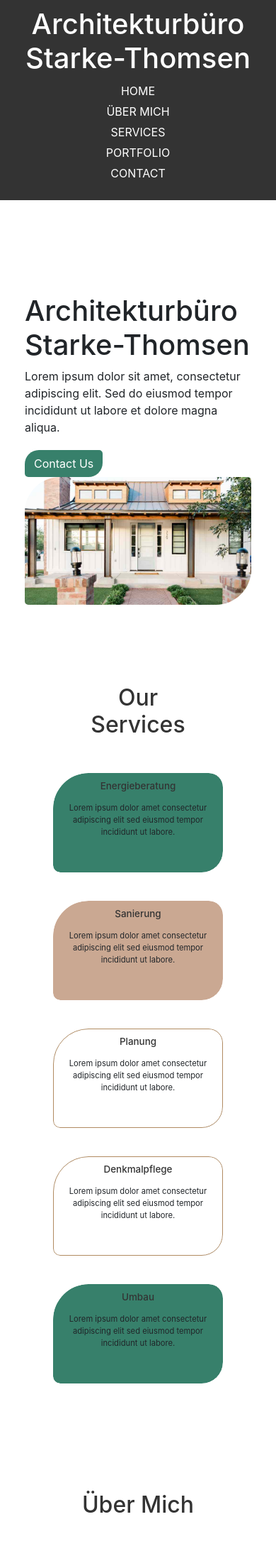
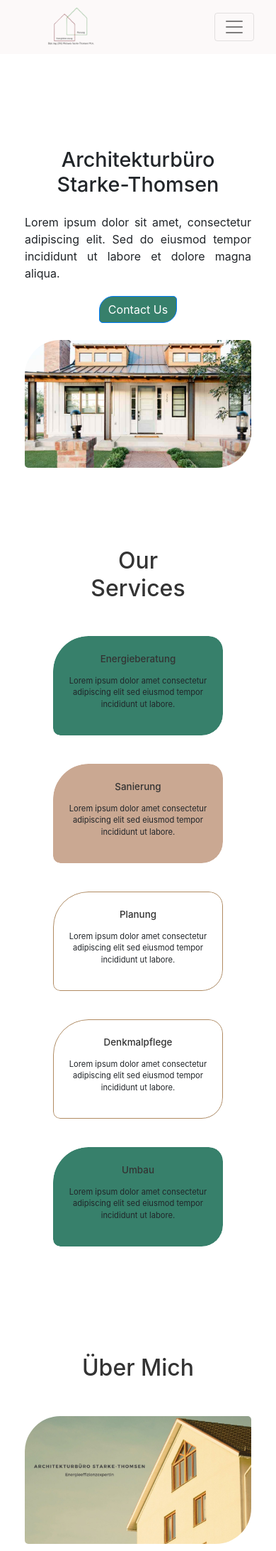
Before and after one commit to DouniaBK/arkitekture-MST, a Django app: page / in a window 390 px wide. Shown: the top 2185 px of the page at 71% size. Run offline with Django 5.2, Linux system fonts and the light colour scheme; some libraries are stand-ins or nearby versions.

Commit message:
add: logo and fix responsiveness

```diff
--- a/home/static/home/css/styles.css
+++ b/home/static/home/css/styles.css
@@ -20,8 +20,8 @@
 }
 
 .header {
-    background: #333;
-    color: #fff;
+    background: #fcf9f9;
+    color: #0c0c0c;
     padding: 10px 0;
     text-align: center;
 }
@@ -42,8 +42,13 @@
 }
 
 nav ul li a {
-    color: #fff;
+    color: #0f0f0f;
     text-decoration: none;
+}
+
+.navbar-logo {
+    max-width: 100px; /* Set the maximum width of the logo */
+    height: auto; /* Maintain aspect ratio */
 }
 
 .content-wrapper {
@@ -88,10 +93,8 @@
 
 
 div.project {
-    background: #fff;
     padding: 10px;
     margin-bottom: 40px;
-    border: 1px solid #ddd;
     border-radius: 5px;
 }
 
@@ -104,11 +107,18 @@
     margin-bottom: 10px;
 }
 
-div.project a {
+div.project a, div.service a {
     display: inline-block;
     margin-top: 10px;
     color: #007BFF;
 }
+
+div.project img, div.service img {
+    width: 100%;
+    height: auto;
+    border-radius: 5px; /* Make the images have the same rounded corners as the containers */
+}
+
 
 .contact-info {
     margin-top: 40px;
@@ -265,8 +275,26 @@
         font-size: 0.8em; /* Smaller text for the services section on smaller screens */
     }
 
-    div.service h3 {
+    div.service h3, div.project h3, div.aboutme h3 {
         font-size: 1.3em; /* Smaller font size for h3 elements within services on smaller screens */
+        margin-top: revert;
+    }
+
+    h2 {
+        font-size: 1.2em; /* Smaller font size for h3 elements within services on smaller screens */
+        margin: 1em;
+        margin-bottom: 10px;
+    }
+}
+
+@media (max-width: 576px) {
+    h2 {
+        margin-bottom: 5px;
+    }
+
+    h1 {
+        margin-bottom: 5px;
+        font-size: 1.8em; /* Smaller font size for h3 elements within services on smaller screens */
     }
 }
 
@@ -275,7 +303,24 @@
         font-size: 0.7em; /* Even smaller text for the services section on very small screens */
     }
 
+
     div.service h3 {
         font-size: 1.2em; /* Even smaller font size for h3 elements within services on very small screens */
     }
+
+    div.project h3 {
+        font-size: 1.2em; /* Even smaller font size for h3 elements within services on very small screens */
+    }
+
+    h2 {
+        font-size: 1em; /* Smaller font size for h3 elements within services on smaller screens */
+        margin: 1em;
+        margin-bottom: 5px;
+    }
+
+    main h1 {
+        margin-bottom: 5px;
+        font-size: 1.8em; /* Smaller font size for h3 elements within services on smaller screens */
+    }
+
 }
--- a/home/templates/home/base.html
+++ b/home/templates/home/base.html
@@ -10,17 +10,31 @@
 </head>
 <body>
     <header class="header">
-        <h1>Architekturbüro Starke-Thomsen</h1>
-        <nav>
-            <ul>
-                <li><a href="{% url 'home' %}">HOME</a></li>
-                <li><a href="{% url 'about' %}">ÜBER MICH</a></li>
-                <li><a href="{% url 'services' %}">SERVICES</a></li>
-                <li><a href="{% url 'portfolio' %}">PORTFOLIO</a></li>
-                <li><a href="{% url 'contact' %}">CONTACT</a></li>
-            </ul>
-        </nav>
+        <div class="container">
+            <div class="row align-items-center">
+                <div class="col-md-2 col-6">
+                    <img src="{% static 'home/images/logo-Architekturbüro-Starke-Thomsen-resized-nobg.png' %}" alt="Logo" class="navbar-logo">
+                </div>
+                <div class="col-md-10 col-6 d-flex justify-content-end">
+                    <nav class="navbar navbar-expand-md navbar-light justify-content-start">
+                        <button class="navbar-toggler" type="button" data-toggle="collapse" data-target="#navbarNav" aria-controls="navbarNav" aria-expanded="false" aria-label="Toggle navigation">
+                            <span class="navbar-toggler-icon"></span>
+                        </button>
+                        <div class="collapse navbar-collapse" id="navbarNav">
+                            <ul class="navbar-nav">
+                                <li class="nav-item"><a class="nav-link" href="{% url 'home' %}">HOME</a></li>
+                                <li class="nav-item"><a class="nav-link" href="{% url 'about' %}">ÜBER MICH</a></li>
+                                <li class="nav-item"><a class="nav-link" href="{% url 'services' %}">SERVICES</a></li>
+                                <li class="nav-item"><a class="nav-link" href="{% url 'portfolio' %}">PORTFOLIO</a></li>
+                                <li class="nav-item"><a class="nav-link" href="{% url 'contact' %}">CONTACT</a></li>
+                            </ul>
+                        </div>
+                    </nav>
+                </div>
+            </div>
+        </div>
     </header>
+
     <div class="content-wrapper">
         <main>
             {% block content %}{% endblock %}
--- a/home/templates/home/home.html
+++ b/home/templates/home/home.html
@@ -7,11 +7,12 @@
 <!-- Introduction section -->
 <div class="container m-7">
     <div class="row">
-        <div class="col-lg-6 ">
-            <h1 class="fw-bold d-flex justify-content-center">Architekturbüro
-                Starke-Thomsen</h1>
-            <p>Lorem ipsum dolor sit amet, consectetur adipiscing elit. Sed do eiusmod tempor incididunt ut labore et dolore magna aliqua.</p>
-            <a href="{% url 'contact' %}" class="btn" id="btn-green-leaf">Contact Us</a>
+        <div class="col-lg-6">
+            <h1 class="fw-bold text-center mb-4">Architekturbüro Starke-Thomsen</h1>
+            <p class="text-justify">Lorem ipsum dolor sit amet, consectetur adipiscing elit. Sed do eiusmod tempor incididunt ut labore et dolore magna aliqua.</p>
+            <div class="text-center mb-4">
+                <a href="{% url 'contact' %}" class="btn btn-primary" id="btn-green-leaf">Contact Us</a>
+            </div>
         </div>
         <div class="col-lg-6">
             <img src="{% static 'home/images/intro-image.jpg' %}" class="img-fluid" id="intro-image"  alt="Architect House Image">
@@ -23,7 +24,7 @@
 <div class="container m-7">
     <!-- Services section -->
     <div class="content-section">
-        <h2 class="m-5">Our Services</h2>
+        <h2 class="m-5 text-start">Our Services</h2>
         <div class="service-container">
             <div class="service">
                 <h3>Energieberatung</h3>
@@ -61,10 +62,12 @@
         </div>
         <div class="col-lg-6">
             <div class="aboutme">
-                <h3 class="d-flex justify-content-center">Dipl.-Ing. (FH) Michaela Starke-Thomsen M.A., Energieeffizienzexpertin</h3>
-                <p>Lorem ipsum dolor amet consectetur adipiscing elit sed eiusmod tempor incididunt ut labore.Lorem ipsum dolor amet consectetur adipiscing elit sed eiusmod tempor incididunt ut labore.Lorem ipsum dolor amet consectetur adipiscing elit sed eiusmod tempor incididunt ut labore.Lorem ipsum dolor amet consectetur adipiscing elit sed eiusmod tempor incididunt ut labore.Lorem ipsum dolor amet consectetur adipiscing elit sed eiusmod tempor incididunt ut labore.</p>
+                <h3 class="d-flex">Dipl.-Ing. (FH) Michaela Starke-Thomsen M.A., Energieeffizienzexpertin</h3>
+                <p class="text-justify">Lorem ipsum dolor amet consectetur adipiscing elit sed eiusmod tempor incididunt ut labore.Lorem ipsum dolor amet consectetur adipiscing elit sed eiusmod tempor incididunt ut labore.Lorem ipsum dolor amet consectetur adipiscing elit sed eiusmod tempor incididunt ut labore.Lorem ipsum dolor amet consectetur adipiscing elit sed eiusmod tempor incididunt ut labore.Lorem ipsum dolor amet consectetur adipiscing elit sed eiusmod tempor incididunt ut labore.</p>
             </div>
+            <div class="text-center mb-4">
             <a href="{% url 'contact' %}" class="btn" id="btn-green-leaf">Contact Us</a>
+            </div>
         </div>
 
     </div>
@@ -72,27 +75,28 @@
 
 <!-- Portfolio section -->
 <div class="container-fluid bg-light m-7">
+    <div class="container">
     <div class="content-section">
         <h2 class="m-5">Portfolio</h2>
         <div class="row justify-content-center">
-            <div class="col-lg-4">
+            <div class="col-lg-6">
                 <div class="project">
                     <img src="{% static 'home/images/project1.jpg' %}" class="img-fluid" alt="Project 1" id="aboutme-image">
                     <h3>Bestandswand Entfernung</h3>
-                    <p>Lorem ipsum dolor amet consectetur adipiscing elit sed eiusmod tempor incididunt ut labore.</p>
-                    <a href="{% url 'portfolio' %}" class="btn" id="btn-green-leaf">View Project</a>
+                    <p class="text-justify">Lorem ipsum dolor amet consectetur adipiscing elit sed eiusmod tempor incididunt ut labore.</p>
                 </div>
+                <a href="{% url 'portfolio' %}" class="btn" id="btn-green-leaf">View Project</a>
             </div>
-            <div class="col-lg-4">
+            <div class="col-lg-6">
                 <div class="project">
                     <img src="{% static 'home/images/project2.jpg' %}" class="img-fluid" id="aboutme-image" alt="Project 2">
                     <h3>Reihenmittelhaus Dachsanierung</h3>
-                    <p>Lorem ipsum dolor amet consectetur adipiscing elit sed eiusmod tempor incididunt ut labore.</p>
-                    <a href="{% url 'portfolio' %}" class="btn" id="btn-green-leaf">View Project</a>
+                    <p class="text-justify">Lorem ipsum dolor amet consectetur adipiscing elit sed eiusmod tempor incididunt ut labore.</p>
                 </div>
+                <a href="{% url 'portfolio' %}" class="btn" id="btn-green-leaf">View Project</a>
             </div>
         </div>
-    </div>
+    </div></div>
 </div>
 
 <!-- Contact information section -->
```
Also changed, not shown: home/static/home/images/logo-Architekturbüro Starke-Thomsen.jpg (added), home/static/home/images/logo-Architekturbüro-Starke-Thomsen-resized-nobg.png (added), home/static/home/images/logo-Architekturbüro-Starke-Thomsen-v2.png (added).
